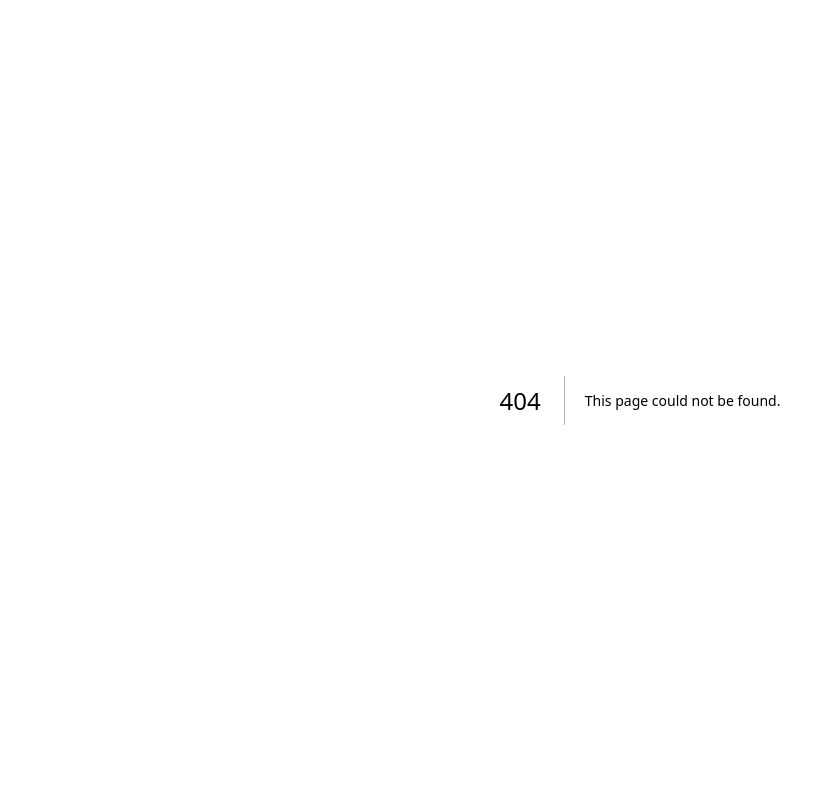
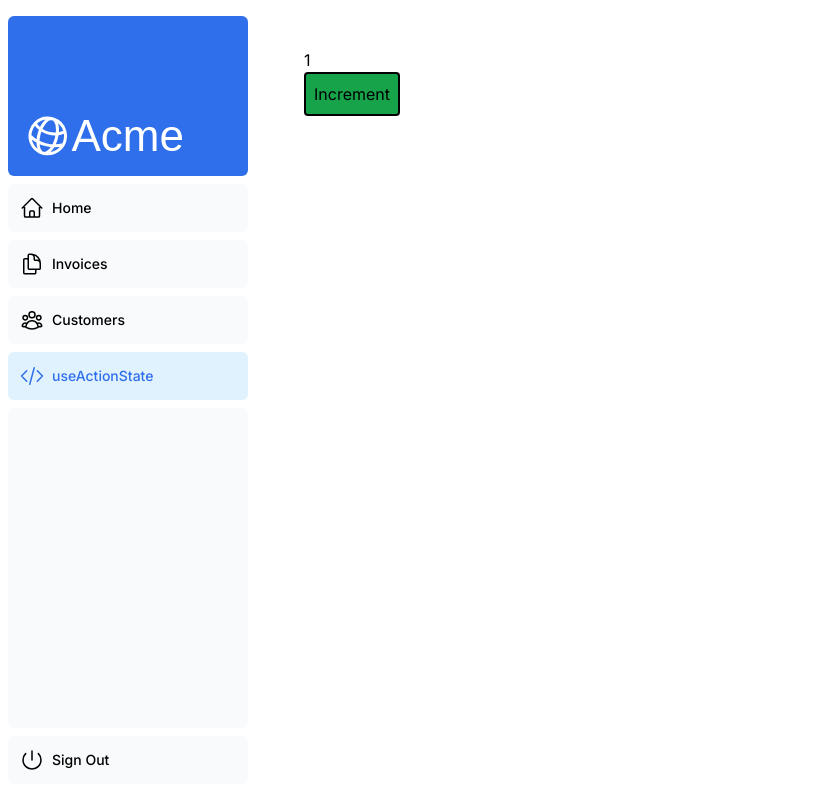
Before and after one commit to brg078/NextJS_spike, a Next.js app: page /dashboard/useactionstate in a window 1280 px wide. Before the commit this address had no page. Shown: the whole page, without its empty margins (0-835 px from the left). Built offline with nearby package versions, Linux system fonts and the light colour scheme; a web font is replaced by a local one.

Commit message:
simple useActionState

```diff
--- /dev/null
+++ b/app/dashboard/useactionstate/page.tsx
@@ -0,0 +1,31 @@
+"use client";
+
+import { useActionState } from "react";
+
+async function increment(
+	previousState: number,
+	formData: any
+): Promise<number> {
+    console.log(`in increment function, previousState: ${previousState}, formData: ${JSON.stringify(formData)}`);
+	return previousState + 1;
+}
+
+//interface StatefulFormProps {} {}: StatefulFormProps
+
+export default function StatefulForm() {
+	const [state, formAction] = useActionState(increment, 1);
+    console.log(`in StatefulForm Render: state: ${state}`);
+
+	return (
+		<form>
+			<div>{state}</div>
+			<button
+				className="rounded p-2 bg-green-600 border-2 border-double border-black hover:bg-purple-700 inline"
+				type="submit"
+				formAction={formAction}
+			>
+				Increment
+			</button>
+		</form>
+	);
+}
--- a/app/ui/dashboard/nav-links.tsx
+++ b/app/ui/dashboard/nav-links.tsx
@@ -1,14 +1,14 @@
-'use client';
+"use client";
 
 import {
 	UserGroupIcon,
 	HomeIcon,
 	DocumentDuplicateIcon,
+	CodeBracketIcon
 } from "@heroicons/react/24/outline";
 import Link from "next/link";
 import { usePathname } from "next/navigation";
 import clsx from "clsx";
-
 
 // Map of links to display in the side navigation.
 // Depending on the size of the application, this would be stored in a database.
@@ -21,13 +21,18 @@ const links = [
 	{
 		name: "Invoices",
 		href: "/dashboard/invoices",
-		icon: DocumentDuplicateIcon,
+		icon: DocumentDuplicateIcon
 	},
 	{
 		name: "Customers",
 		href: "/dashboard/customers",
 		icon: UserGroupIcon
 	},
+	{
+		name: "useActionState",
+		href: "/dashboard/useactionstate",
+		icon: CodeBracketIcon
+	}
 ];
 
 export default function NavLinks() {
@@ -42,11 +47,13 @@ export default function NavLinks() {
 						key={link.name}
 						href={link.href}
 						className={clsx(
-              'flex h-[48px] grow items-center justify-center gap-2 rounded-md bg-gray-50 p-3 text-sm font-medium hover:bg-sky-100 hover:text-blue-600 md:flex-none md:justify-start md:p-2 md:px-3',
+							"flex h-[48px] grow items-center justify-center gap-2 rounded-md bg-gray-50 p-3 text-sm font-medium hover:bg-sky-100 hover:text-blue-600 md:flex-none md:justify-start md:p-2 md:px-3",
 							{
-                'bg-sky-100 text-blue-600': pathname === link.href,
-              },
-            )}					>
+								"bg-sky-100 text-blue-600":
+									pathname === link.href,
+							}
+						)}
+					>
 						<LinkIcon className="w-6" />
 						<p className="hidden md:block">{link.name}</p>
 					</Link>
--- a/app/ui/invoices/create-form.tsx
+++ b/app/ui/invoices/create-form.tsx
@@ -16,10 +16,6 @@ export default function Form({ customers }: { customers: CustomerField[] }) {
 
 	const initialState: State = { message: null, errors: {} };
 	const [state, formAction] = useActionState(createInvoice, initialState);
-
-	//!
-	console.log(`initialState: ${JSON.stringify(initialState)}`);
-	console.log(`state: ${JSON.stringify(state)}`);
 
 	return (
 		<form action={formAction}>
```
Lines whose indentation alone changed are shown as unchanged.
